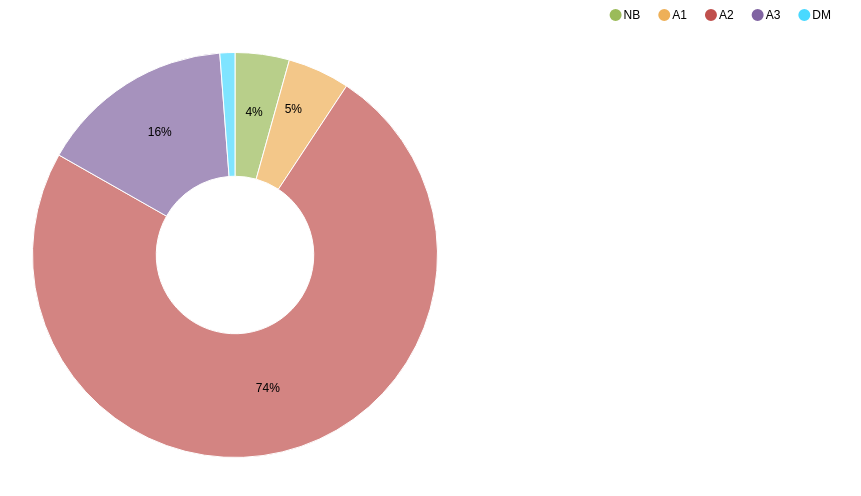
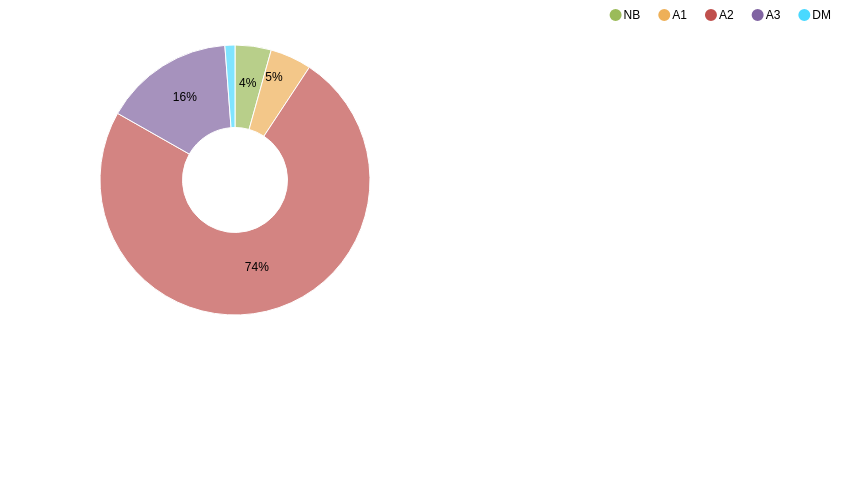
Before and after one commit to NYCDOB/NVD3_DOB, a website: page examples/PermitsIssuedRenewedByJobTypeDonut_2011_2016.html in a window 1280 px wide. Shown: the whole page, without its empty margins (405-1266 px from the left). Drawn offline with nearby package versions, Linux system fonts and the light colour scheme.

Commit message:
Update PermitsIssuedRenewedByJobTypeDonut_2011_2016.html

```diff
--- a/examples/PermitsIssuedRenewedByJobTypeDonut_2011_2016.html
+++ b/examples/PermitsIssuedRenewedByJobTypeDonut_2011_2016.html
@@ -29,7 +29,7 @@
 </head>
 <body>
 
-<div class="testBlock"><svg width="100%" height="500" id="test1"></svg></div>
+<div class="testBlock"><svg width="100%" height="350" id="test1"></svg></div>
 
 
 <script>
```
